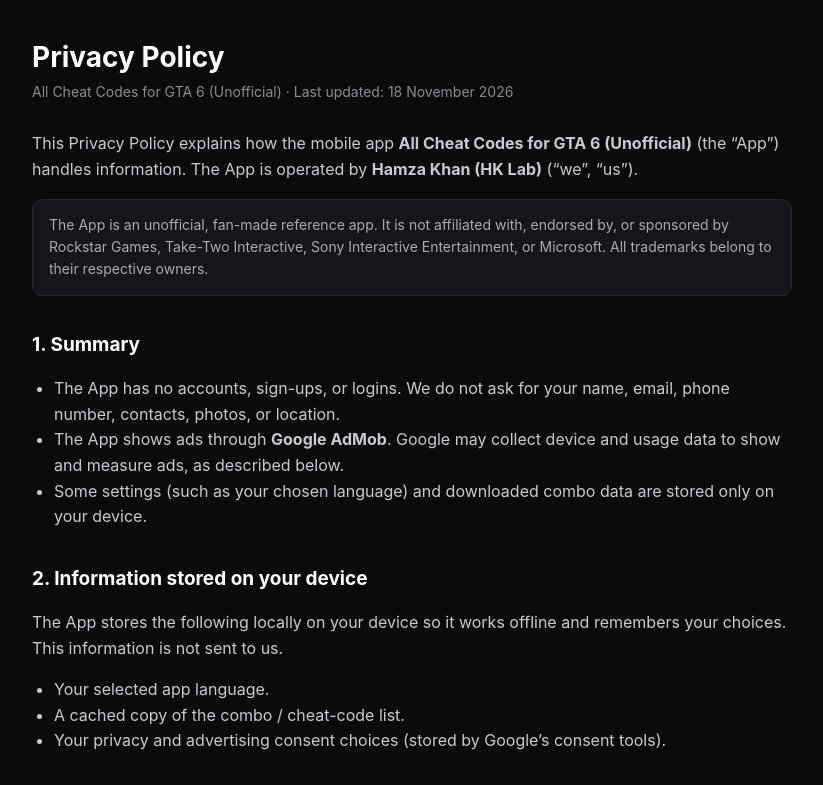
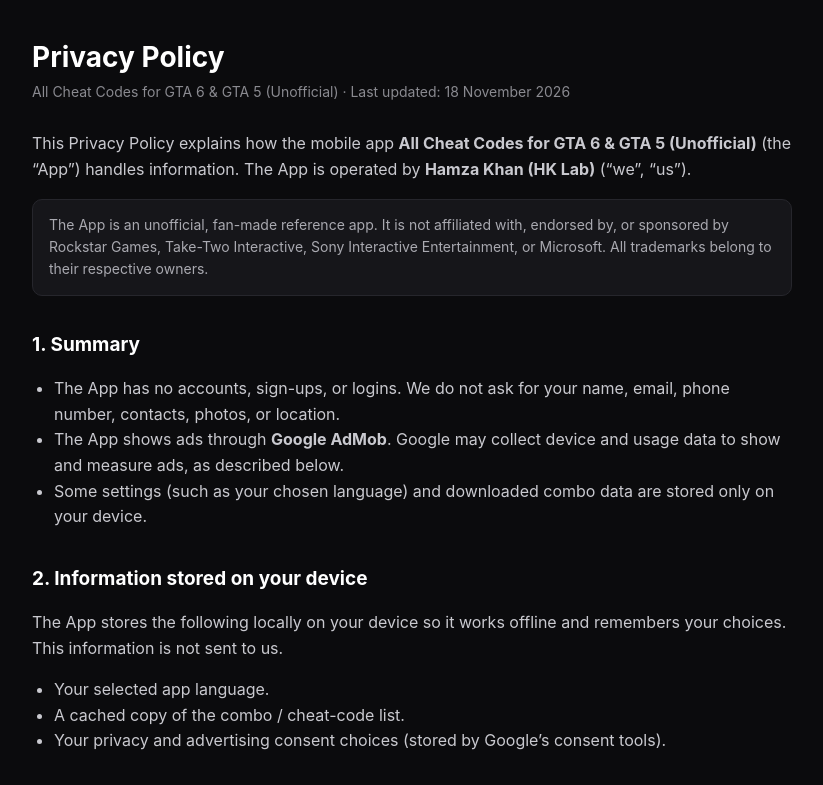
Before and after one commit to hamzakamran2000-netizen/cheatcodes-privacy, a plain HTML site: page index.html in a window 1280 px wide. Shown: the top 785 px of the page, without its empty margins (228-1051 px from the left). Drawn offline with Linux system fonts and the light colour scheme.

Commit message:
Add files via upload

```diff
--- a/index.html
+++ b/index.html
@@ -3,7 +3,7 @@
 <head>
 <meta charset="utf-8">
 <meta name="viewport" content="width=device-width, initial-scale=1">
-<title>Privacy Policy – All Cheat Codes for GTA 6 (Unofficial)</title>
+<title>Privacy Policy – All Cheat Codes for GTA 6 &amp; GTA 5 (Unofficial)</title>
 <style>
   body { margin: 0; background: #0b0b0d; color: #e6e6ea; font: 16px/1.6 -apple-system, BlinkMacSystemFont, "Segoe UI", Roboto, Helvetica, Arial, sans-serif; }
   main { max-width: 760px; margin: 0 auto; padding: 40px 22px 80px; }
@@ -20,9 +20,9 @@
 <main>
 
 <h1>Privacy Policy</h1>
-<div class="meta">All Cheat Codes for GTA 6 (Unofficial) · Last updated: 18 November 2026</div>
+<div class="meta">All Cheat Codes for GTA 6 &amp; GTA 5 (Unofficial) · Last updated: 18 November 2026</div>
 
-<p>This Privacy Policy explains how the mobile app <strong>All Cheat Codes for GTA 6 (Unofficial)</strong> (the “App”) handles information. The App is operated by <strong>Hamza Khan (HK Lab)</strong> (“we”, “us”).</p>
+<p>This Privacy Policy explains how the mobile app <strong>All Cheat Codes for GTA 6 &amp; GTA 5 (Unofficial)</strong> (the “App”) handles information. The App is operated by <strong>Hamza Khan (HK Lab)</strong> (“we”, “us”).</p>
 
 <p class="note">The App is an unofficial, fan-made reference app. It is not affiliated with, endorsed by, or sponsored by Rockstar Games, Take-Two Interactive, Sony Interactive Entertainment, or Microsoft. All trademarks belong to their respective owners.</p>
 
```
